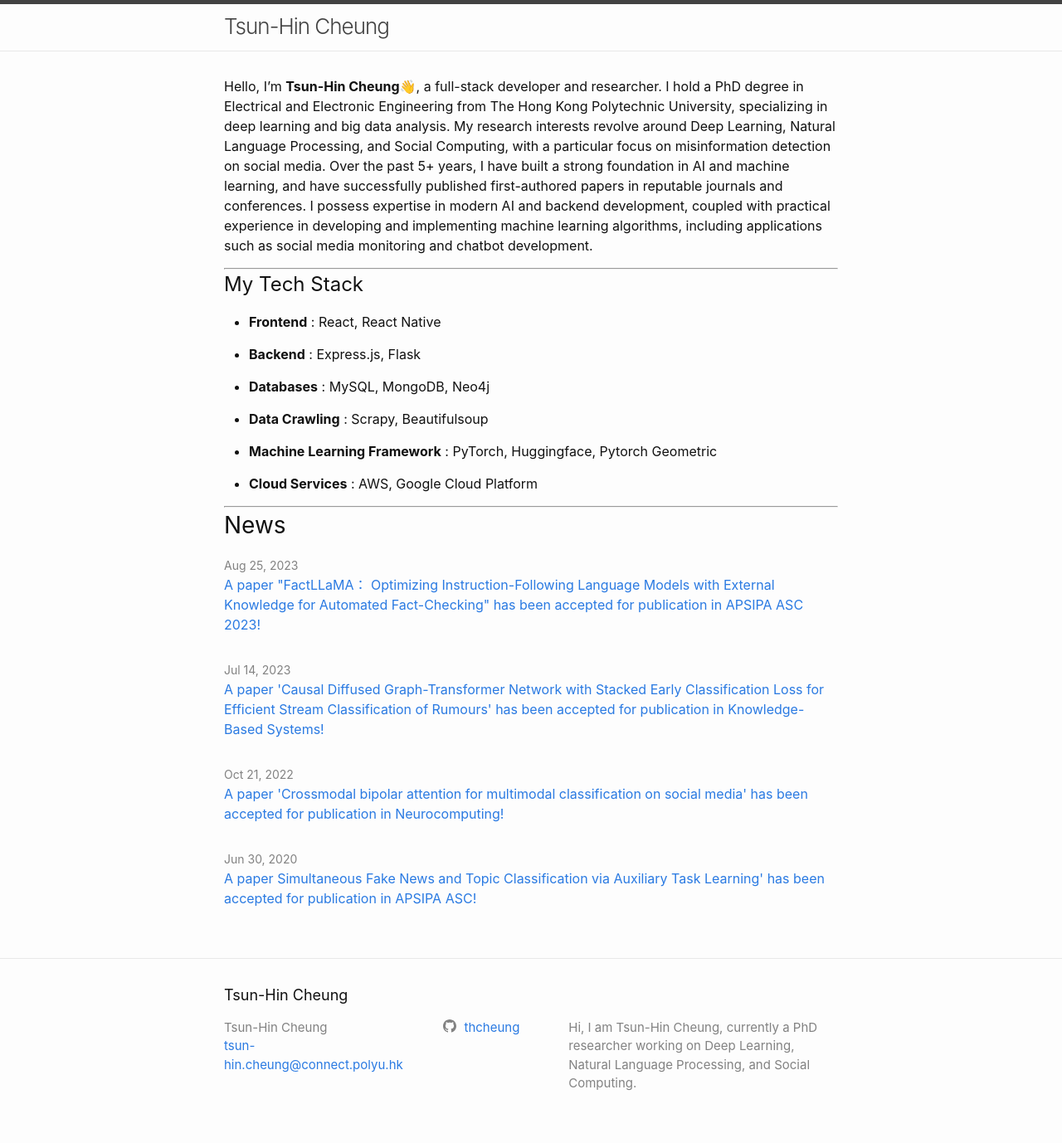
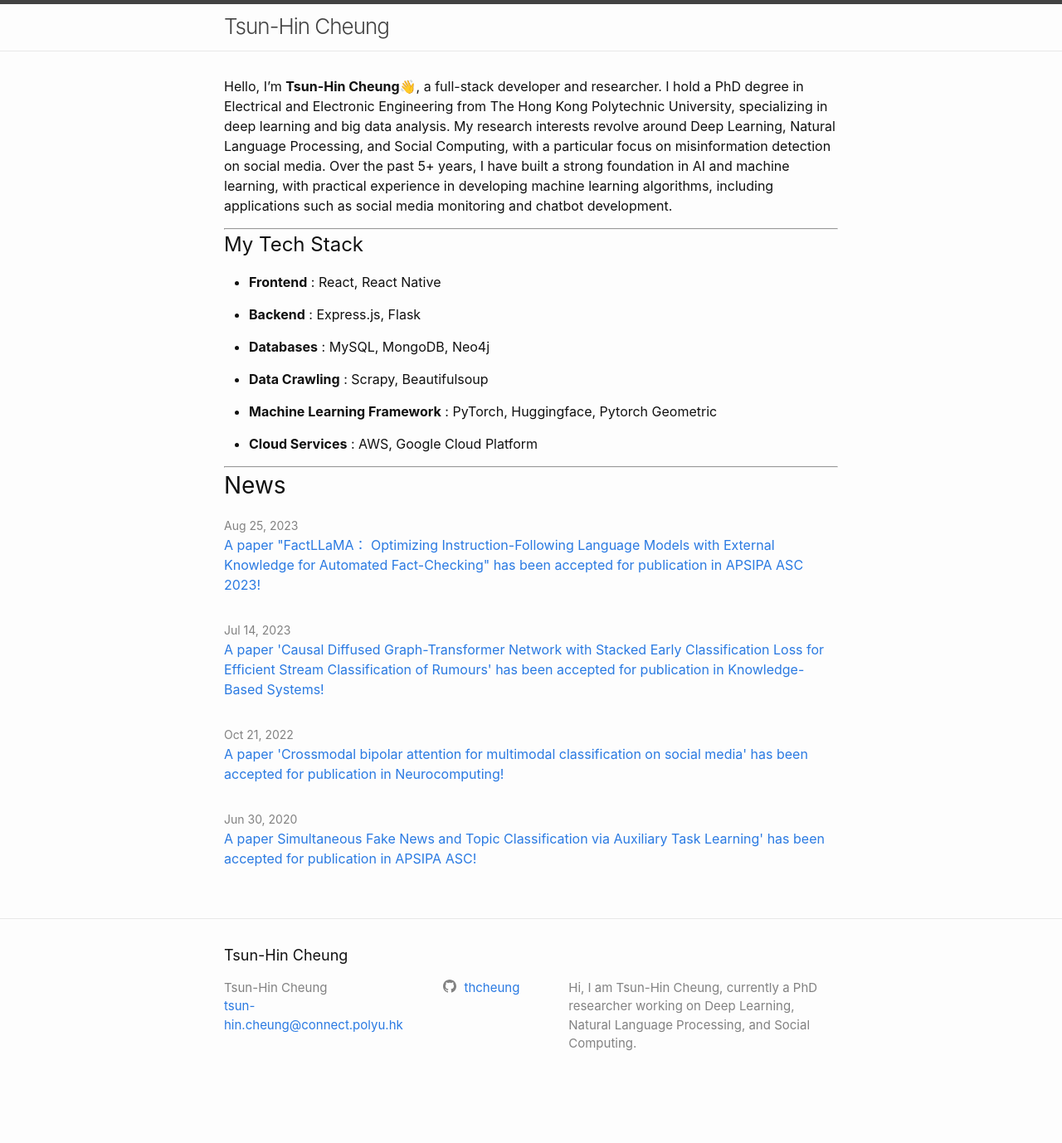
Before and after one commit to thcheung/thcheung.github.io, a Jekyll site: the page built from index.markdown, in a window 1280 px wide. Shown: the whole page at 83% size. Built offline with Jekyll 4.4.1, drawn with Linux system fonts in a browser that asks for light colours; after the commit the page ends 1330 px from its top, so only the background shows below that.

Commit message:
Update index.markdown

```diff
--- a/index.markdown
+++ b/index.markdown
@@ -5,7 +5,7 @@
 layout: home
 ---
 
-Hello, I'm **Tsun-Hin Cheung**👋, a full-stack developer and researcher. I hold a PhD degree in Electrical and Electronic Engineering from The Hong Kong Polytechnic University, specializing in deep learning and big data analysis. My research interests revolve around Deep Learning, Natural Language Processing, and Social Computing, with a particular focus on misinformation detection on social media. Over the past 5+ years, I have built a strong foundation in AI and machine learning, and have successfully published first-authored papers in reputable journals and conferences. I possess expertise in modern AI and backend development, coupled with practical experience in developing and implementing machine learning algorithms, including applications such as social media monitoring and chatbot development.
+Hello, I'm **Tsun-Hin Cheung**👋, a full-stack developer and researcher. I hold a PhD degree in Electrical and Electronic Engineering from The Hong Kong Polytechnic University, specializing in deep learning and big data analysis. My research interests revolve around Deep Learning, Natural Language Processing, and Social Computing, with a particular focus on misinformation detection on social media. Over the past 5+ years, I have built a strong foundation in AI and machine learning, with practical experience in developing machine learning algorithms, including applications such as social media monitoring and chatbot development.
 
 ------
 
```
